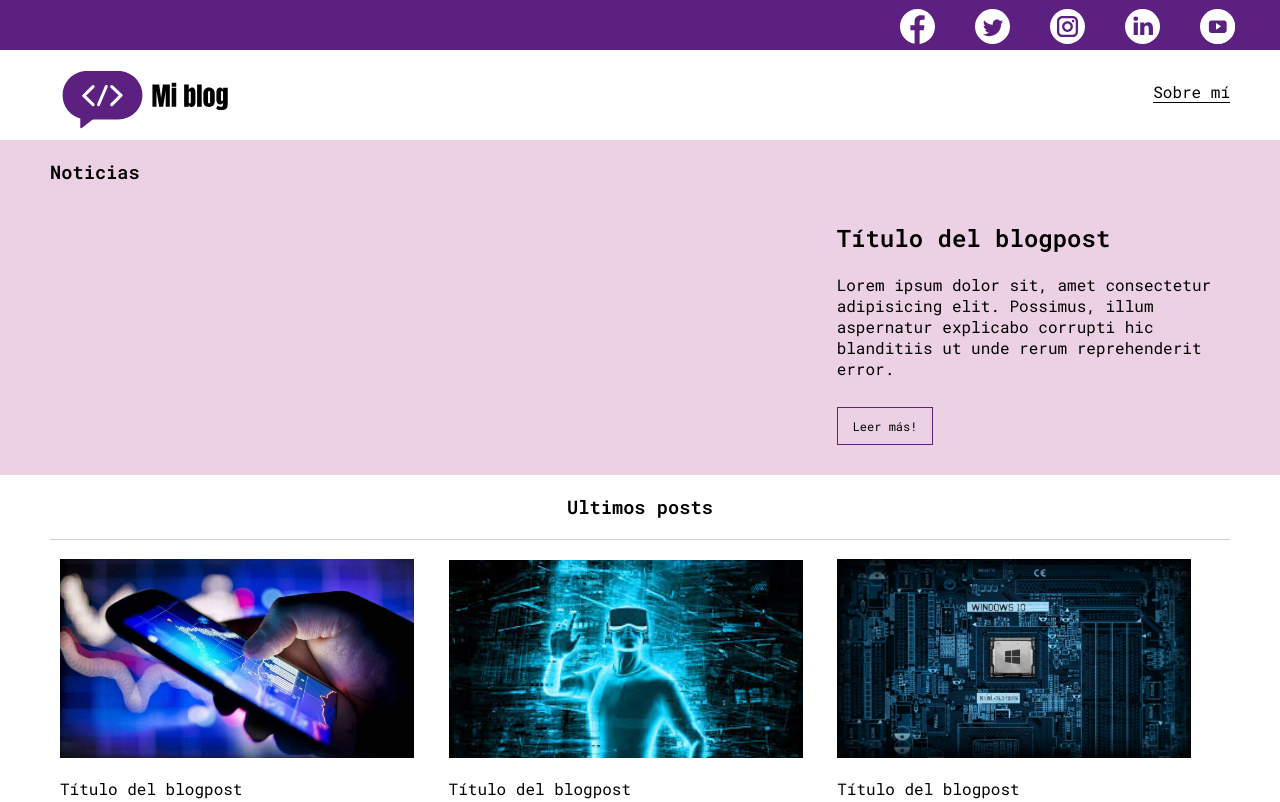
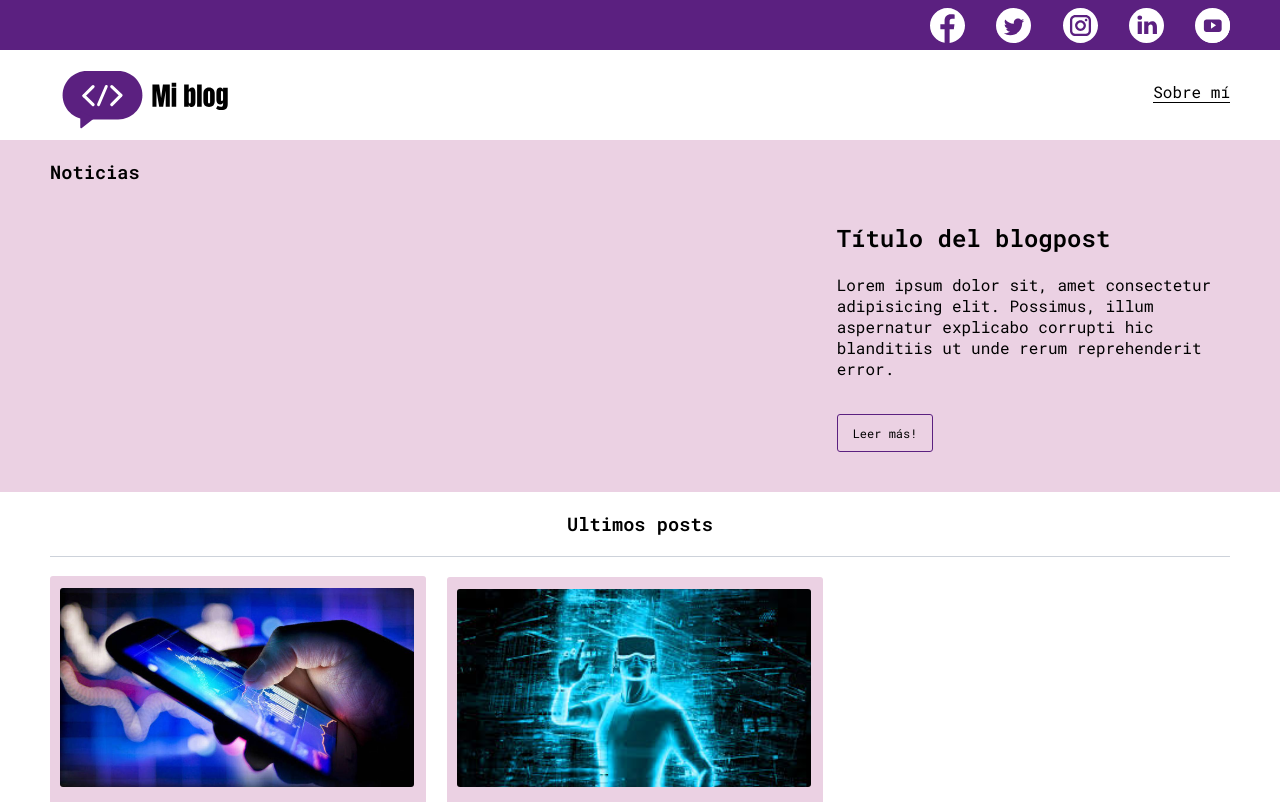
Before and after one commit to BrianPalencia/Blogs, a plain HTML site: page blogs.html in a window 1280 px wide. Shown: the top 802 px of the page. Drawn offline with Linux system fonts and the light colour scheme.

Commit message:
arreglos pequeños a botones y al header

```diff
--- a/CSS/main.css
+++ b/CSS/main.css
@@ -35,47 +35,32 @@ header .header-icons-container .icons {
     align-items: center;
     justify-content: space-between;
     justify-self: end;
-    margin-right: 80px;
+    margin-right: 50px;
 }
 .facebook-logo {
-    position: absolute;
-    height: 35px;
-    width: 35px;
-    margin-top: -16px;
     background-image: url('../assets/icons/facebooklogo.svg');
     background-repeat: no-repeat;
 }
 .twitter-logo {
-    position: absolute;
-    height: 35px;
-    width: 35px;
-    margin-top: -16px;
     background-image: url('../assets/icons/twitterlogo.svg');
     background-repeat: no-repeat;
 }
 .instagram-logo {
-    position: absolute;
-    height: 35px;
-    width: 35px;
-    margin-top: -16px;
     background-image: url('../assets/icons/instagramlogo.svg');
     background-repeat: no-repeat;
 }
 .linkedin-logo {
-    position: absolute;
-    height: 35px;
-    width: 35px;
-    margin-top: -16px;
     background-image: url('../assets/icons/linkedinlogo.svg');
     background-repeat: no-repeat;
 }
 .youtube-logo {
-    position: absolute;
+    background-image: url('../assets/icons/youtubelogo.svg');
+    background-repeat: no-repeat;
+}
+.social {
+    display: block;
     height: 35px;
     width: 35px;
-    margin-top: -16px;
-    background-image: url('../assets/icons/youtubelogo.svg');
-    background-repeat: no-repeat;
 }
 nav {
     display: grid;
@@ -127,20 +112,23 @@ nav .profile-link a {
     text-align: center;
 }
 .home-main-buttom {
+    border: 1px solid #5b2080;
     width: 110px;
     height: 50px;
     background: #5b2080;
     display: grid;
     align-items: center;
+    transition: all ease .3s;
     border-radius: 3px;
-}
-.home-main-buttom:hover {
-    color: rgb(16, 16, 16);
-    box-shadow: 0 4px 16px rgb(28, 27, 30);
 }
 .home-main-buttom a {
     font-weight: 700;
     font-size: 18px;
+    color: #fff;
+}
+.home-main-buttom:hover {
+    background: #62218a;
+    color: #fff;
 }
 
 .blogs-main {
@@ -160,6 +148,7 @@ nav .profile-link a {
 }
 .blogs-news-img-container img {
     width: 85%;
+    border-radius: 3px;
 }
 .blogs-news-info-container {
     grid-column: 2;
@@ -179,6 +168,9 @@ nav .profile-link a {
     border: 1px solid #5b2080;
     padding: 10px 15px;
     font-size: 12px;
+    display: inline-block;
+    transition: all ease .3s;
+    border-radius: 3px;
 }
 .blogs-buttom:hover {
     background: #5b2080;
@@ -189,13 +181,19 @@ nav .profile-link a {
     padding-left: 10px;
     max-width: 30%;
     margin-bottom: 50px;
-    margin-right: 15px;
+    margin-right: 11px;
 }
 .blogs-posts-container .post-container p {
     margin-bottom: 35px;
 }
 .blogs-posts-container .post-container img {
     width: 100%;
+    border-radius: 3px;
+}
+.post-container {
+    padding: 12px;
+    background-color: #ebd1e3;
+    border-radius: 3px;
 }
 footer {
     width: 100%;
--- a/blogs.html
+++ b/blogs.html
@@ -12,11 +12,11 @@
     <header>
         <section class="header-icons-container">
             <div class="icons">
-                <a href=""><span class="facebook-logo"></span></a>
-                <a href=""><span class="twitter-logo"></span></a>
-                <a href=""><span class="instagram-logo"></span></a>
-                <a href=""><span class="linkedin-logo"></span></a>
-                <a href=""><span class="youtube-logo"></span></a>
+                <a href=""><span class="facebook-logo social"></span></a>
+                <a href=""><span class="twitter-logo social"></span></a>
+                <a href=""><span class="instagram-logo social"></span></a>
+                <a href=""><span class="linkedin-logo social"></span></a>
+                <a href=""><span class="youtube-logo social"></span></a>
             </div>
         </section>
         <nav>
```
Also changed, not shown: index.html (+5 -5 lines).
